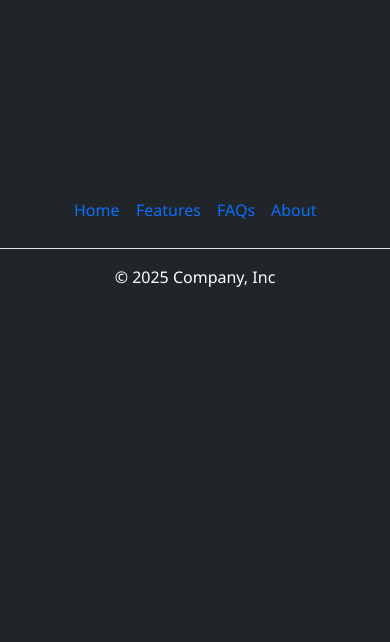
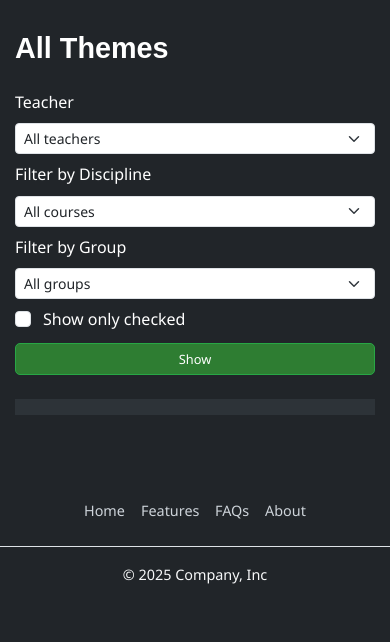
Before and after one commit to GeorgiiAf/Teachers-themes-dashboard, a Flask app: page / in a window 390 px wide. Shown: the part 683-1325 px from the top of the page. Before the commit the page ends 970 px from the top, so only its background shows below. Run offline with Flask 3, Linux system fonts and the light colour scheme; some libraries are stand-ins or nearby versions; some web fonts are replaced.

Commit message:
added styles

```diff
--- a/app/forms.py
+++ b/app/forms.py
@@ -97,7 +97,7 @@ class StudentForm(FlaskForm):
     )
     group_number = StringField(
         'Group Number',
-        validators=[DataRequired(), Length(max=20)],
+        validators=[ Length(max=20)],
         render_kw={'class': 'form-control', 'placeholder': 'Enter group number'}
     )
     is_checked = BooleanField(
--- a/app/models/post.py
+++ b/app/models/post.py
@@ -15,5 +15,5 @@ class Post(db.Model):
 
     def is_deadline_passed(self):
         if self.deadline:
-            return datetime.utcnow() > self.deadline
+            return datetime.utcnow().date() > self.deadline
         return False
--- a/app/static/css/main.css
+++ b/app/static/css/main.css
@@ -62,8 +62,8 @@ body {
 
 .header__img {
     display: block;
-    width: 48px;
-    height: 48px;
+    width: 64px;
+    height: 64px;
 }
 
 h1, h2, h3, h4, h5, h6 {
@@ -135,6 +135,22 @@ h1 {
 }
 
 
+footer {
+    background-color: #212529;
+    color: #f8f9fa;
+    padding: 2rem 0;
+    font-size: 0.9rem;
+}
+
+footer .nav-link {
+    color: #ced4da;
+    transition: color 0.3s ease;
+}
+
+footer .nav-link:hover {
+    color: #ffffff;
+    text-decoration: underline;
+}
 
 
 @media (max-width: 768px) {
--- a/app/static/css/themes.css
+++ b/app/static/css/themes.css
@@ -90,7 +90,34 @@ table tr:hover {
   transform: translateY(-1px);
 }
 
-/* Адаптивность для мобильных */
+
+.welcome-section {
+    position: relative;
+    background: url('../img/bg-pic.jpg') no-repeat center center;
+    background-size: cover;
+    border-radius: 0.5rem;
+    overflow: hidden;
+    margin-bottom: 2rem;
+}
+
+.welcome-overlay {
+    position: absolute;
+    top: 0; left: 0; right: 0; bottom: 0;
+    background-color: rgba(0, 0, 0, 0.55);
+    z-index: 1;
+}
+
+.welcome-content {
+    position: relative;
+    z-index: 2;
+}
+
+.logo {
+    max-height: 120px;
+    filter: drop-shadow(0 0 5px rgba(0,0,0,0.3));
+}
+
+
 @media (max-width: 768px) {
   .table-responsive {
     border-radius: 0;
--- a/app/templates/main/base.html
+++ b/app/templates/main/base.html
@@ -4,6 +4,8 @@
 
 <head>
     <meta charset="UTF-8">
+    <meta name="viewport" content="width=device-width, initial-scale=1.0">
+
     <link rel="stylesheet" href="{{url_for('static', filename='css/libs/bootstrap.min.css') }}">
     <link rel="stylesheet" href="{{url_for('static', filename='css/main.css') }}">
 
--- a/app/templates/main/header.html
+++ b/app/templates/main/header.html
@@ -1,9 +1,13 @@
 <div class="d-flex flex-wrap align-items-center justify-content-center justify-content-lg-start">
 
     <a href="{{ url_for('post.all')  }}" class="d-flex align-items-center mb-2 mb-lg-0 text-white text-decoration-none">
-        <img class="header__img" src="{{url_for('static', filename='img/student-phone.png') }}" alt="student">
+        <img class="header__img" src="{{url_for('static', filename='img/student-phone-80.png') }}" alt="student"
+             width="80"
+             height="80"
+             loading="lazy">
+    </a>
 
-    </a>
+
     <ul class="nav col-12 col-lg-auto me-lg-auto mb-2 justify-content-center mb-md-0">
         <li><a href="{{ url_for('post.all')  }}" class="nav-link px-2 text-white">Main page</a></li>
         {% if current_user.is_authenticated and current_user.status == 'teacher' %}
--- a/app/templates/post/all.html
+++ b/app/templates/post/all.html
@@ -1,6 +1,6 @@
 {% extends 'main/base.html' %}
 
-{% block title %}All themes{% endblock %}
+{% block title %}Theme Portal{% endblock %}
 
 {% block style %}
 <link rel="stylesheet" href="{{url_for('static', filename='css/libs/all.min.css') }}">
@@ -8,18 +8,52 @@
 {% endblock %}
 
 {% block content %}
-<form method="post" class="form-control d-flex flex-row gap-2" id="teacherForm">
+<div class="welcome-section text-center text-white">
+    <div class="welcome-overlay"></div>
+    <div class="welcome-content container py-5">
+        <img src="{{ url_for('static', filename='img/student-phone-80.png') }}" alt="Logo" class="logo mb-3"
+             width="80"
+             height="80"
+             loading="lazy"
+        >
+        <h1 class="display-5 fw-bold">Welcome to the Theme Portal</h1>
+        <p class="lead">Here you can filter, manage, and review all student-submitted themes in one place.</p>
+    </div>
+</div>
+
+<h1>All Themes</h1>
+
+<form method="post" class="row g-2 align-items-end mb-4" id="teacherForm">
     {{ form.csrf_token }}
-    {{ form.teacher }}
-    {{ form.discipline_filter }}
-    {{ form.group_filter }}
-    <div class="form-check ms-2">
-        {{ form.show_checked }}
-        <label class="form-check-label">
-            Only checked
-        </label>
+
+    <div class="col-md-3">
+        {{ form.teacher.label(class="form-label") }}
+        {{ form.teacher(class="form-select form-select-sm") }}
     </div>
-    <input type="submit" class="btn btn-success" value="Show">
+
+    <div class="col-md-3">
+        {{ form.discipline_filter.label(class="form-label") }}
+        {{ form.discipline_filter(class="form-select form-select-sm") }}
+    </div>
+
+    <div class="col-md-3">
+        {{ form.group_filter.label(class="form-label") }}
+        {{ form.group_filter(class="form-select form-select-sm") }}
+    </div>
+
+    <div class="col-md-2 d-flex align-items-center">
+        <div class="form-check">
+            {{ form.show_checked(class="form-check-input") }}
+            {{ form.show_checked.label(class="form-check-label ms-1") }}
+        </div>
+    </div>
+
+    <div class="col-md-1">
+    <button type="submit" class="btn btn-success btn-sm w-100"
+            style="background-color: #2e7d32; color: white;">
+        Show
+    </button>
+</div>
 </form>
 
 <div class="w-100 mt-4">
@@ -45,7 +79,7 @@
             <tr>
                 <td data-label="Teacher">
                     <div class="teacher-name">
-                        <img src="{% if post.author.avatar %}{{ url_for('static', filename='upload/' + post.author.avatar) }}{% else %}{{ url_for('static', filename='img/default.jpg') }}{% endif %}"
+                        <img src="{% if post.author.avatar %}{{ url_for('static', filename='upload/' + post.author.avatar) }}{% else %}{{ url_for('static', filename='img/default-min.jpg') }}{% endif %}"
                              alt="Teacher" class="avatar">
                         {{ post.author.name }}
                     </div>
@@ -56,8 +90,13 @@
                 <td data-label="Student">
                     {% with student = user.query.get(post.student) %}
                     <div class="student-name">
-                        <img src="{% if student.avatar %}{{ url_for('static', filename='upload/' + student.avatar) }}{% else %}{{ url_for('static', filename='img/default.jpg') }}{% endif %}"
-                             alt="Student" class="avatar">
+                        <img src="{% if student.avatar %}{{ url_for('static', filename='upload/' + student.avatar) }}{% else %}{{ url_for('static', filename='img/default-min.jpg') }}{% endif %}"
+                             alt="Student" class="avatar"
+                             width="58.75"
+                             height="58.75"
+                             loading="lazy"
+
+                        >
                         {{ student.name }}
                     </div>
                     {% endwith %}
```
Also changed, not shown: app/static/img/default-min.jpg (added), app/static/img/student-phone-80.png (added), 6 other files.
